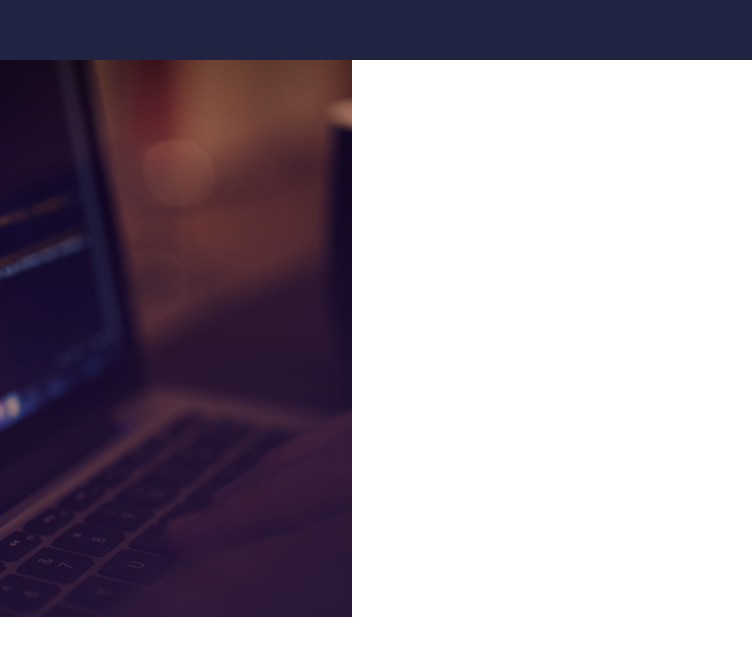
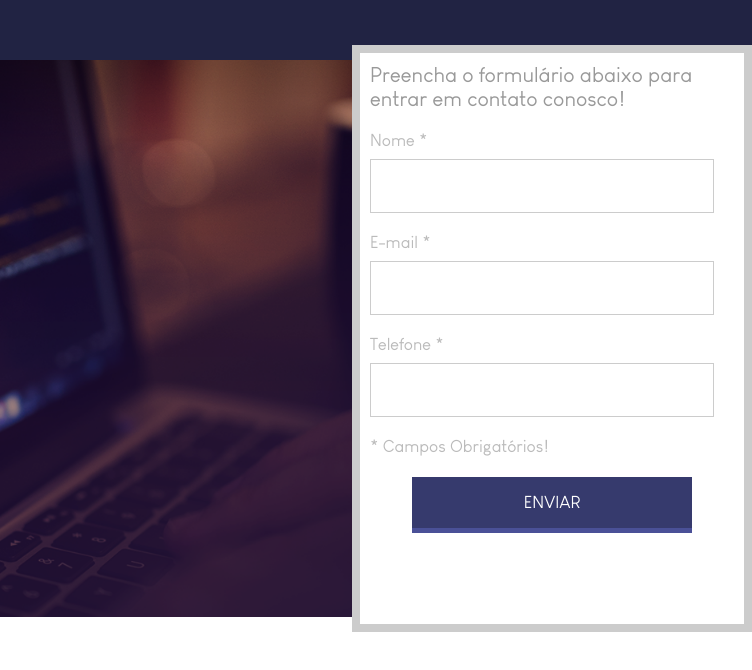
Before and after one commit to PauloJuniorBauru/TreinoWeb, a plain HTML site: page Landing Page/index.html in a window 1280 px wide. Shown: the full height of the page, 528-1280 px from the left. Drawn offline with Linux system fonts and the light colour scheme.

Commit message:
Aula 02 - Finalizada

```diff
--- a/Landing Page/css/style.css
+++ b/Landing Page/css/style.css
@@ -2,10 +2,16 @@
    margin: 0;
    padding: 0;
    box-sizing: border-box;
+   font-family: 'minha fonte';
 }
 
 html, body {
     height: 100%;
+}
+
+@font-face {
+    src: url('../fonts/Louis George Cafe.ttf');
+    font-family: 'minha fonte';
 }
 
 .center {
@@ -37,7 +43,60 @@ header img {
 
 .form {
     width: 400px;
-    height: 100%;
+    height: calc(100% + 30px);
     background-color: white;
     float: right;
+    position: relative;
+    top: -15px;
+    border: 8px solid #ccc;
+    padding: 10px;
 }
+
+.form h2 {
+    font-weight: normal;
+    font-size: 21px;
+    color: #999;
+}
+
+.form .input-container {
+    margin-top: 20px;
+}
+
+.form .input-container span {
+    display: inline-block;
+    width: 100%;
+    font-size: 17px;
+    color: #bbb;
+}
+
+.form .input-container input[type=text] {
+    width: 344px;
+    height: 54px;
+    border: 1px solid #ccc;
+    margin-top: 8px;
+}
+
+.form p {
+    font-size: 17px;
+    color: #bbb;
+    margin: 20px 0;
+}
+
+.form .submit-container {
+    text-align: center;
+}
+
+.form .submit-container input[type=submit] {
+    width: 280px;
+    height: 56px;
+    background-color: #363a6d;
+    color: white;
+    font-size: 17px;
+    border: none;
+    border-bottom: 5px solid #4a5097;
+    cursor: pointer;
+}
+
+.form .submit-container input[type=submit]:hover {
+    background-color: #323665;
+}
--- a/Landing Page/index.html
+++ b/Landing Page/index.html
@@ -12,12 +12,35 @@
         </div>
     </header>
 
-    <div class="banner">
-        <div class="center">
-            <div class="form">
+<div class="banner">
+    <div class="center">
+        <div class="form">
+            <h2>Preencha o formulário abaixo para entrar em contato conosco!</h2>
 
-            </div>
+            <form action="">
+                <div class="input-container">
+                    <span>Nome *</span>
+                    <input type="text" name="nome" required>
+                </div>
+
+                <div class="input-container">
+                    <span>E-mail *</span>
+                    <input type="text" name="nome" required>
+                </div>
+
+                <div class="input-container">
+                    <span>Telefone *</span>
+                    <input type="text" name="nome" required>
+                </div>
+
+                <p>* Campos Obrigatórios!</p>
+
+                <div class="submit-container">
+                    <input type="submit" value="ENVIAR">
+                </div>
+            </form>
         </div>
     </div>
+</div>
 </body>
 </html>
```
Also changed, not shown: Landing Page/fonts/Louis George Cafe.ttf (added).
